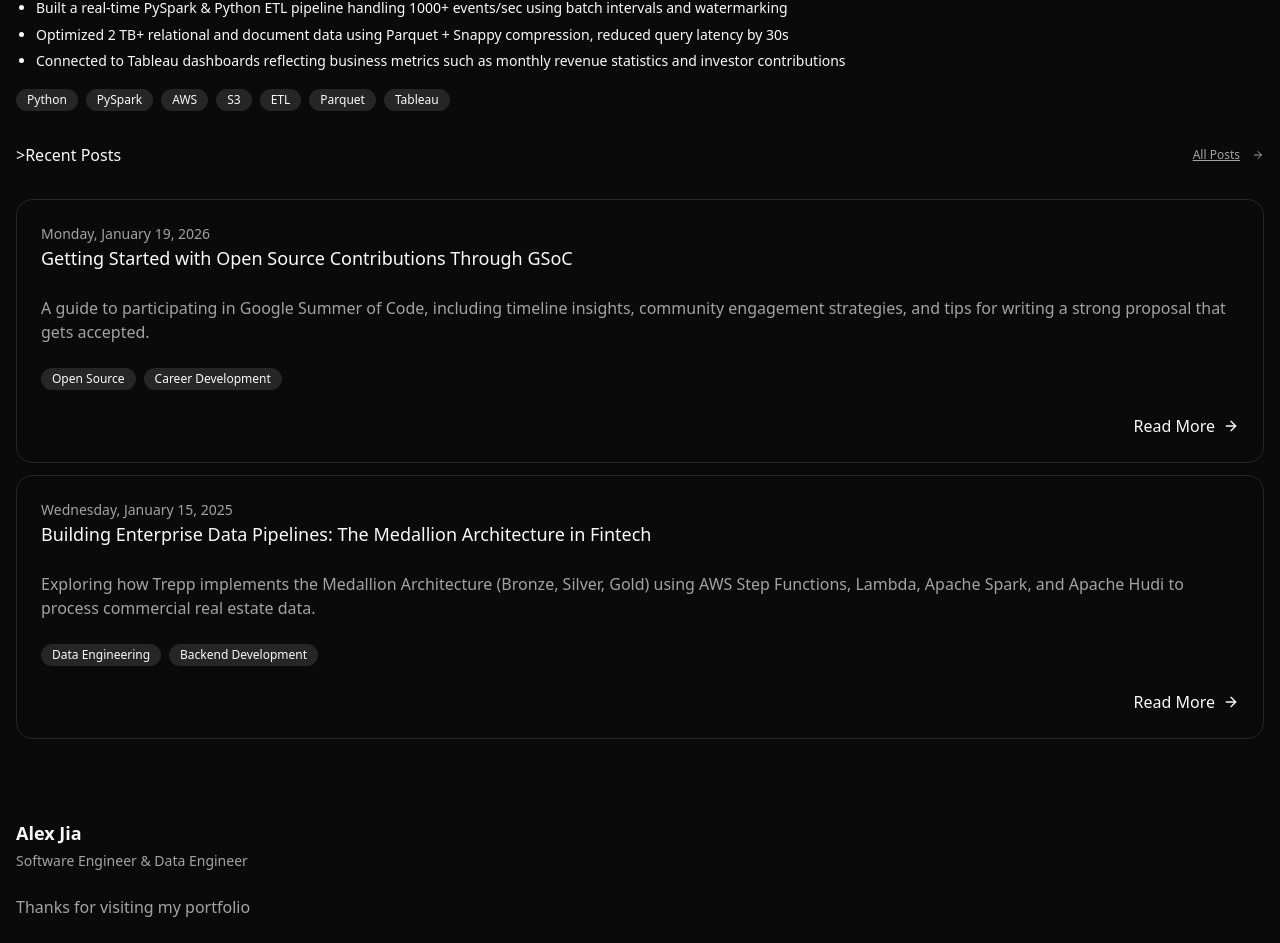
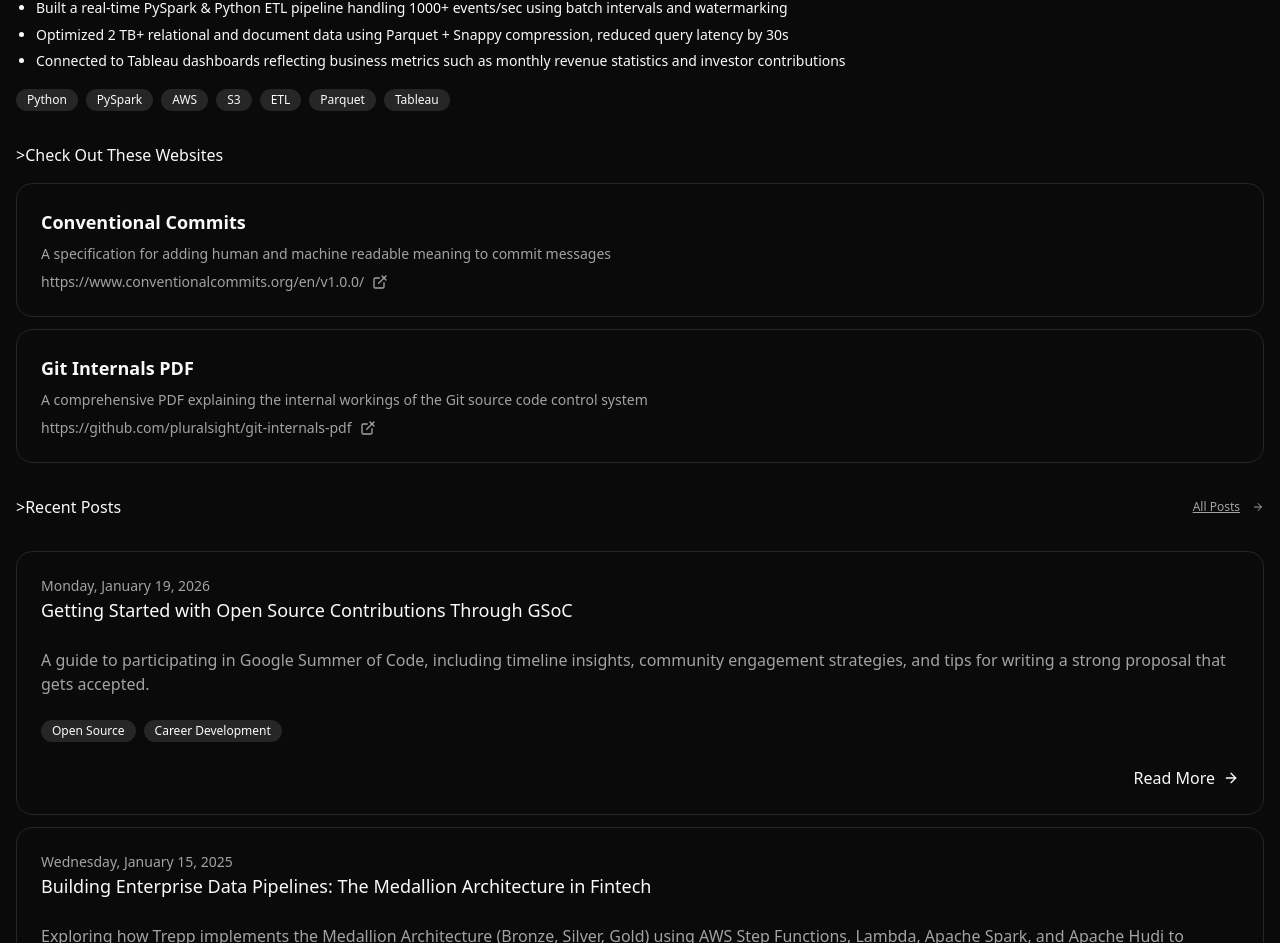
Before and after one commit to yaojiejia/yjj, a Next.js app: page / in a window 1280 px wide. Shown: the part 1572-2515 px from the top of the page. Built offline with nearby package versions, Linux system fonts and the light colour scheme.

Commit message:
added a list of useful websites

```diff
--- a/app/page.tsx
+++ b/app/page.tsx
@@ -1,6 +1,7 @@
 import Navbar from '@/components/Navbar'
 import Hero from '@/components/Hero'
 import Experience from '@/components/Experience'
+import RecommendedWebsites from '@/components/RecommendedWebsites'
 import Blog from '@/components/Blog'
 import Footer from '@/components/Footer'
 
@@ -12,6 +13,7 @@ export default function Home() {
         <div className="space-y-8 py-8">
           <Hero />
           <Experience />
+          <RecommendedWebsites />
           <Blog />
         </div>
       </div>
--- /dev/null
+++ b/components/RecommendedWebsites.tsx
@@ -0,0 +1,58 @@
+export default function RecommendedWebsites() {
+  const websites = [
+    {
+      title: 'Conventional Commits',
+      description: 'A specification for adding human and machine readable meaning to commit messages',
+      url: 'https://www.conventionalcommits.org/en/v1.0.0/',
+    },
+    {
+      title: 'Git Internals PDF',
+      description: 'A comprehensive PDF explaining the internal workings of the Git source code control system',
+      url: 'https://github.com/pluralsight/git-internals-pdf',
+    },
+  ]
+
+  return (
+    <div className="space-y-4">
+      <h2>&gt;Check Out These Websites</h2>
+      <div className="space-y-3">
+        {websites.map((website, index) => (
+          <div key={index} className="p-6 border-border border rounded-2xl bg-background/40 hover:bg-background/60 transition-colors">
+            <a
+              href={website.url}
+              target="_blank"
+              rel="noopener noreferrer"
+              className="block space-y-2 group"
+            >
+              <h3 className="text-lg font-semibold group-hover:underline">
+                {website.title}
+              </h3>
+              <p className="text-sm text-muted-foreground">
+                {website.description}
+              </p>
+              <div className="flex items-center gap-2 text-sm text-muted-foreground group-hover:text-foreground transition-colors">
+                <span className="truncate">{website.url}</span>
+                <svg
+                  xmlns="http://www.w3.org/2000/svg"
+                  width="16"
+                  height="16"
+                  viewBox="0 0 24 24"
+                  fill="none"
+                  stroke="currentColor"
+                  strokeWidth="2"
+                  strokeLinecap="round"
+                  strokeLinejoin="round"
+                  className="size-4 flex-shrink-0"
+                >
+                  <path d="M18 13v6a2 2 0 0 1-2 2H5a2 2 0 0 1-2-2V8a2 2 0 0 1 2-2h6"></path>
+                  <path d="m15 3 6 6"></path>
+                  <path d="M10 14 21 3"></path>
+                </svg>
+              </div>
+            </a>
+          </div>
+        ))}
+      </div>
+    </div>
+  )
+}
```
